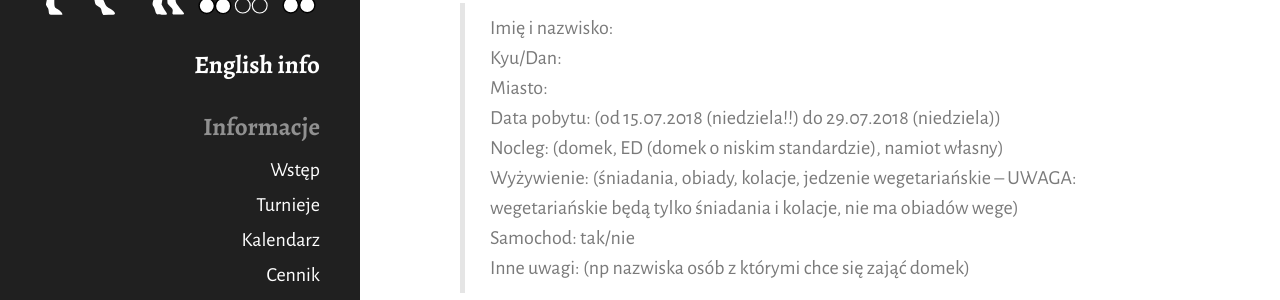
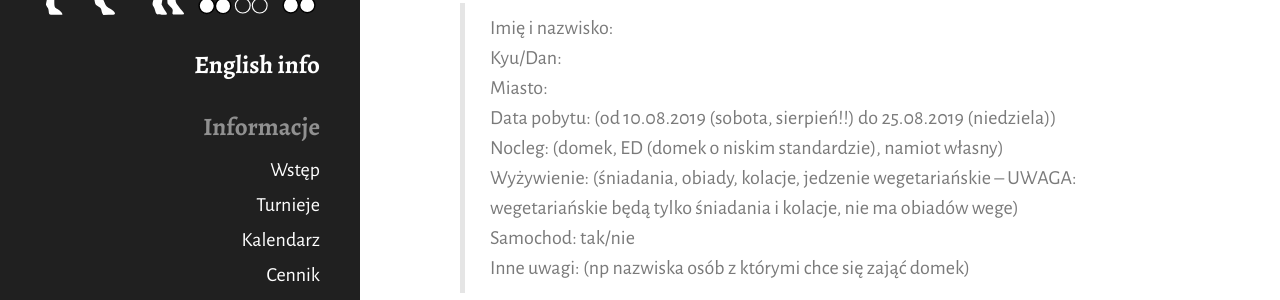
Before and after one commit to tasuki/lsg, a Jekyll site: the page built from jak-sie-zarejestrowac.md, in a window 1280 px wide. Shown: the part 197-497 px from the top of the page. Built offline with Jekyll 4.4.1, drawn with Linux system fonts in a browser that asks for light colours; nearby versions of some CDN libraries.

Commit message:
Update jak-sie-zarejestrowac.md

```diff
--- a/jak-sie-zarejestrowac.md
+++ b/jak-sie-zarejestrowac.md
@@ -9,7 +9,7 @@ Wyślij do organizatora: palaska@poczta.onet.pl e-mail, wklejając i uzupełniaj
 > Imię i nazwisko:
 > Kyu/Dan:
 > Miasto:
-> Data pobytu: (od 15.07.2018 (niedziela!!) do 29.07.2018 (niedziela))
+> Data pobytu: (od 10.08.2019 (sobota, sierpień!!) do 25.08.2019 (niedziela))
 > Nocleg: (domek, ED (domek o niskim standardzie), namiot własny)
 > Wyżywienie: (śniadania, obiady, kolacje, jedzenie wegetariańskie -- UWAGA: wegetariańskie będą tylko śniadania i kolacje, nie ma obiadów wege)
 > Samochod: tak/nie
```
